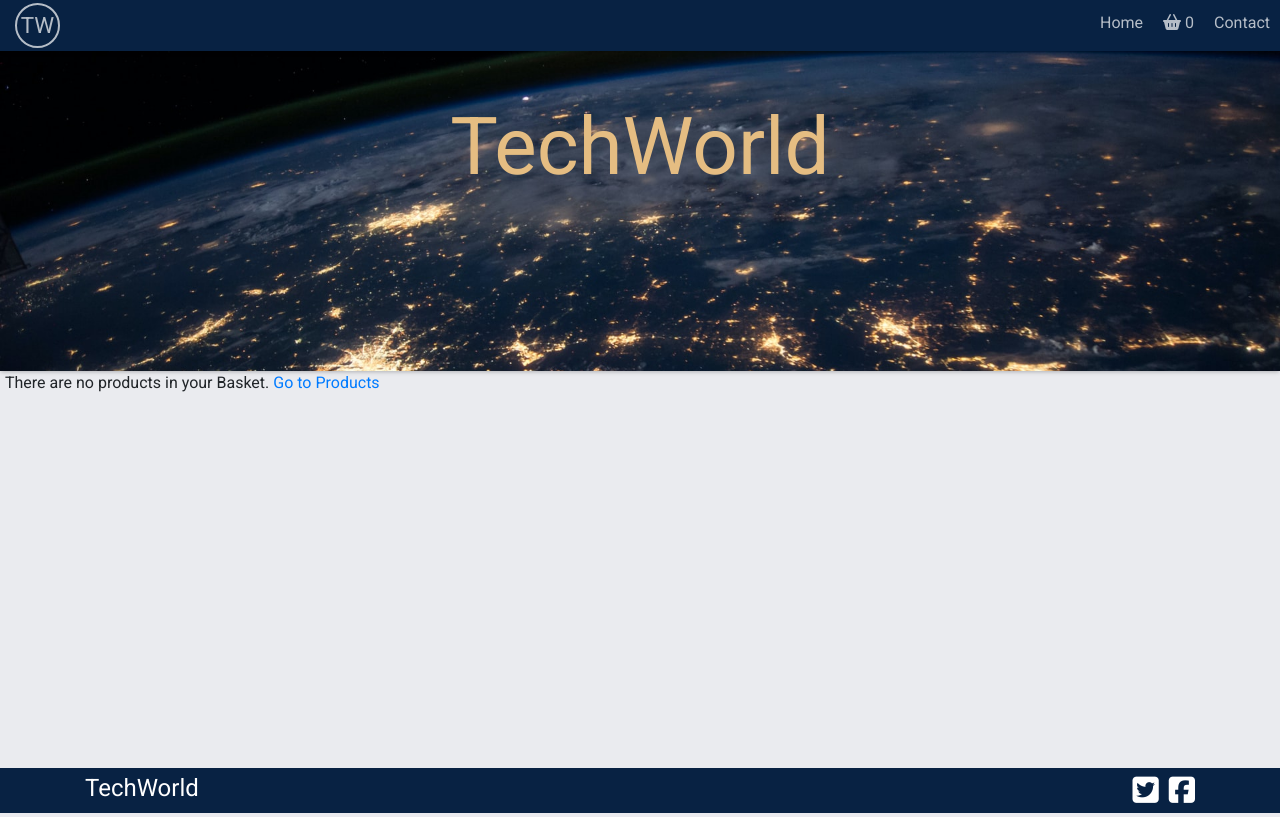
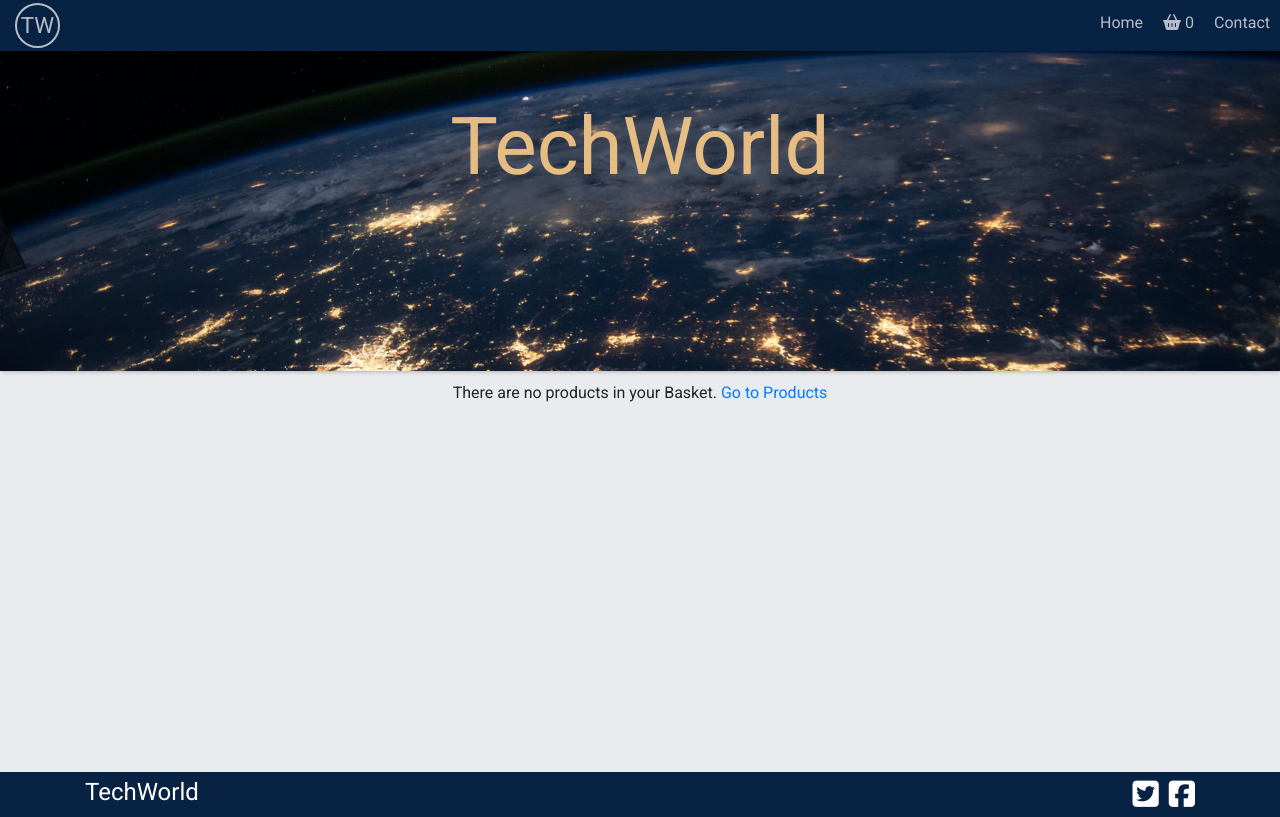
Before and after one commit to badenis19/techWorld, a React (Create React App) app in the folder client/: page /basket in a window 1280 px wide. Built offline with nearby package versions, Linux system fonts and the light colour scheme.

Commit message:
added min height footer changes and center empty message texta as well as 10px padding top

```diff
--- a/client/src/App.scss
+++ b/client/src/App.scss
@@ -25,6 +25,9 @@ body {
     .title {
       text-align: center;
       padding: 12px 12px;
+      margin-bottom: none !important;
+      margin-block-start: 0;
+      margin-block-end: 0;
     }
 
   }
@@ -295,10 +298,12 @@ footer {
 
 // EMPTY MESSAGE //
 .empty-message {
-  min-height: 49.6vh;
+  min-height: 50.1vh;
+  display: flex;
+  justify-content: center;
 
   p {
-    padding-left: 5px;
+    padding-top: 10px;
   }
 }
 
@@ -346,7 +351,7 @@ footer {
 
 // CONTACT //
 .contact-container {
-  min-height: 50.6vh;
+  min-height: 50.1vh;
 }
 
 form{
@@ -354,6 +359,8 @@ form{
     padding-top: 10px;
     margin-top: 30px;
     margin-bottom: 10px;
+
+    margin: 13px auto;
     border: 1px solid var(--sub);
     border-radius: 5px;
 
```
